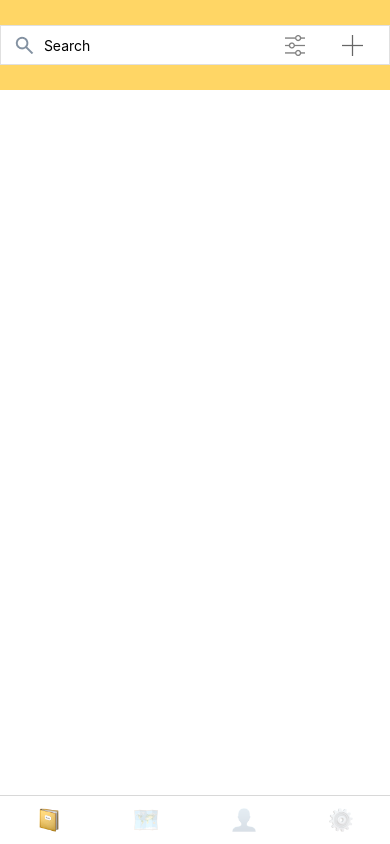
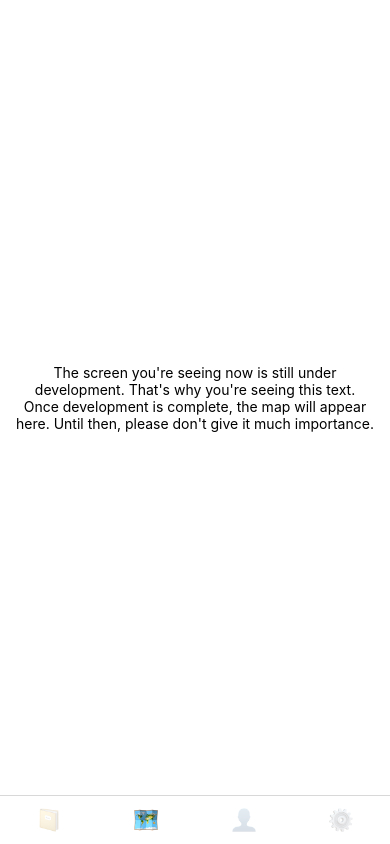
Before and after one commit to mylife-plus/myLife-react, a React Native app: screen /Map in a window 390 px wide. Before the commit this address had no page. Built offline with nearby package versions, Linux system fonts and the light colour scheme.

Commit message:
style fixing

```diff
--- a/src/components/MemoriesComponents/Header/index.tsx
+++ b/src/components/MemoriesComponents/Header/index.tsx
@@ -8,7 +8,7 @@ const Header: React.FC = () => {
         <View style={styles.header}>
             <SafeAreaView style={styles.elementsContainer}>
                 {/* Search bar with icons */}
-                <View style={{ flexDirection: 'row', flex: 1, alignItems: 'center', backgroundColor: '#FFFFFF',  borderWidth: 1, borderColor: '#e0e0e0', paddingHorizontal: 12, height: 40, width : "100%" }}>
+                <View style={{ flexDirection: 'row', flex: 1, alignItems: 'center', backgroundColor: '#FFFFFF',opacity : 0.6,  borderWidth: 1, borderColor: '#e0e0e0', paddingHorizontal: 12, height: 40, width : "100%" }}>
                     {/* Text input */}
                     {/* <Ionicons size={20} color="grey" name="search-outline"></Ionicons> */}
                     <Image source={require('../../../../assets/filter-icons/search.png')} />
--- a/src/navigation/HomeNavigator.tsx
+++ b/src/navigation/HomeNavigator.tsx
@@ -12,6 +12,7 @@ import SettingNavigator from './SettingNavigator';
 import MemoriesNavigator from './MemoryNavigator';
 import MapNavigator from './MapsNavigator';
 import ProfileNavigator from './ProfileNavigator';
+import ContactScreen from '../screens/ContactScreen';
 
 const Tab = createBottomTabNavigator();
 
@@ -44,9 +45,10 @@ function BottomTabNavigator() {
                 }}
             />
             <Tab.Screen
-                name="Profile"
+                name="Map"
                 component={MapNavigator}
                 options={{
+                    headerShown: false,
                     tabBarIcon: ({ focused }) => (
                         <View style={[styles.tabIconContainer, focused && styles.focused]}>
                             <Image
@@ -60,8 +62,10 @@ function BottomTabNavigator() {
             />
             <Tab.Screen
                 name="Cashflow"
-                component={ProfileNavigator}
+                component={ContactScreen}
                 options={{
+                    headerShown: false,
+
                     tabBarIcon: ({ focused }) => (
                         <View style={[styles.tabIconContainer, focused && styles.focused]}>
                             <Image
@@ -85,7 +89,7 @@ function BottomTabNavigator() {
                 />
             </View>
         ),
-        headerShown: true,
+        headerShown: false,
         headerStyle: {
             shadowOpacity: 0, // Remove shadow for iOS
             elevation: 0, // Remove shadow for Android
--- a/src/navigation/MapsNavigator.tsx
+++ b/src/navigation/MapsNavigator.tsx
@@ -7,6 +7,7 @@ import MenuScreen from '../screens/MenuScreen';
 import SettingsMenu from '../screens/SettingsMenu';
 import CashFlow from '../screens/SettingsMenu/CashFlowSettingScreen';
 import MemorySettingScreen from '../screens/SettingsMenu/MemorySettingsScreen';
+import MapScreen from '../screens/MapScreen';
 
 const Stack = createStackNavigator();
 
@@ -14,8 +15,8 @@ export const navigators = [
 
 
     {
-        name: 'Home',
-        component: HomeScreen,
+        name: 'Map',
+        component: MapScreen,
         options: {
             headerShown: false
         }
--- a/src/navigation/SettingNavigator.tsx
+++ b/src/navigation/SettingNavigator.tsx
@@ -7,6 +7,7 @@ import MenuScreen from '../screens/MenuScreen';
 import SettingsMenu from '../screens/SettingsMenu';
 import CashFlow from '../screens/SettingsMenu/CashFlowSettingScreen';
 import MemorySettingScreen from '../screens/SettingsMenu/MemorySettingsScreen';
+import SettingScreen from '../screens/SettingScreen';
 
 const Stack = createStackNavigator();
 
@@ -16,7 +17,7 @@ export const navigators = [
 
     {
         name: 'Setting',
-        component: SettingsMenu,
+        component: SettingScreen,
         options: {
             headerShown: false,
             headerStyle: {
--- /dev/null
+++ b/src/screens/ContactScreen/index.tsx
@@ -0,0 +1,15 @@
+import React from 'react';
+import { View, Text, SafeAreaView } from 'react-native';
+
+const ContactScreen = () => {
+  return (
+    <SafeAreaView style={{ backgroundColor: 'white',flex: 1, justifyContent: 'center', alignItems: 'center' }}>
+      <Text style={{ textAlign: 'center', padding: 16 }}>
+        The screen you're seeing now is still under development. That's why you're seeing this text.
+        Once development is complete, the contacts will appear here. Until then, please don't give it much importance.
+      </Text>
+    </SafeAreaView>
+  );
+};
+
+export default ContactScreen;
--- /dev/null
+++ b/src/screens/MapScreen/index.tsx
@@ -0,0 +1,15 @@
+import React from 'react';
+import { View, Text, SafeAreaView } from 'react-native';
+
+const MapScreen = () => {
+  return (
+    <SafeAreaView style={{backgroundColor: 'white', flex: 1, justifyContent: 'center', alignItems: 'center' }}>
+      <Text style={{ textAlign: 'center', padding: 16 }}>
+        The screen you're seeing now is still under development. That's why you're seeing this text.
+        Once development is complete, the map will appear here. Until then, please don't give it much importance.
+      </Text>
+    </SafeAreaView>
+  );
+};
+
+export default MapScreen;
--- /dev/null
+++ b/src/screens/SettingScreen/index.tsx
@@ -0,0 +1,15 @@
+import React from 'react';
+import { View, Text, SafeAreaView } from 'react-native';
+
+const SettingScreen = () => {
+  return (
+    <SafeAreaView style={{backgroundColor: 'white', flex: 1, justifyContent: 'center', alignItems: 'center' }}>
+      <Text style={{ textAlign: 'center', padding: 16 }}>
+        The screen you're seeing now is still under development. That's why you're seeing this text.
+        Once development is complete, the Settings will appear here. Until then, please don't give it much importance.
+      </Text>
+    </SafeAreaView>
+  );
+};
+
+export default SettingScreen;
--- a/src/screens/memoriesScreen/index.tsx
+++ b/src/screens/memoriesScreen/index.tsx
@@ -1,5 +1,5 @@
 import React from 'react';
-import { View } from 'react-native';
+import { Text, View } from 'react-native';
 
 import styles from './style';
 import Header from '../../components/MemoriesComponents/Header';
@@ -11,6 +11,10 @@ const Memories: React.FC = () => {
     <View style={styles.container}>
 
       <Header />
+      <Text style={{ textAlign: 'center', padding: 16 }}>
+        The screen you're seeing now is still under development. That's why you're seeing this text.
+        Once development is complete, the memory posts will appear here. Until then, please don't give it much importance.
+      </Text>
 
 
     </View>
```
